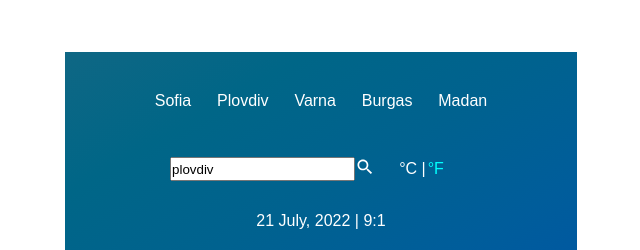
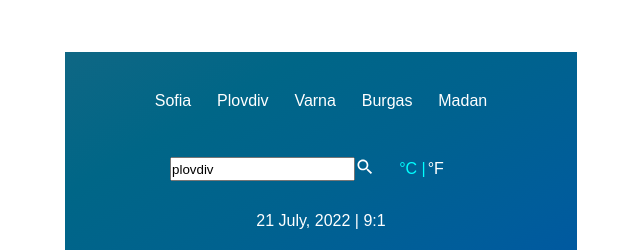
Before and after one commit to ihsanbrahomov98/weather, a React (Create React App) app in the folder frontend/: page / in a window 1280 px wide. Shown: the top 250 px of the page, without its empty margins (319-959 px from the left). Built offline with nearby package versions, Linux system fonts and the light colour scheme; no server answers.

Commit message:
my first commit

```diff
--- a/frontend/src/components/MainContainer.jsx
+++ b/frontend/src/components/MainContainer.jsx
@@ -1,7 +1,6 @@
 import React, { useState, useEffect } from "react";
 import axios from "axios";
 import SearchIcon from "@mui/icons-material/Search";
-import LocationOnIcon from "@mui/icons-material/LocationOn";
 import ThermostatIcon from "@mui/icons-material/Thermostat";
 import OpacityIcon from "@mui/icons-material/Opacity";
 import LightModeIcon from "@mui/icons-material/LightMode";
@@ -9,14 +8,14 @@ import AirIcon from "@mui/icons-material/Air";
 import WbTwilightIcon from "@mui/icons-material/WbTwilight";
 import "./main.css";
 import { DateTime } from "luxon";
-import { width } from "@mui/system";
+import { API_KEY } from "./Service";
 
 const MainContainer = () => {
   const [data, setData] = useState({});
   const [hourlyData, setHourlyData] = useState({});
   const [location, setLocation] = useState("plovdiv");
   const [loadNewData, setLoadNewData] = useState(false);
-  const [cyanDegree, setCyanDegree] = useState("cyan");
+  const [cyanDegree, setCyanDegree] = useState(false);
   const [unit, setUnit] = useState("metric");
   const [backGroundPropperty, setBackGroundPropperty] = useState({
     backgroundPosition: "center",
@@ -25,7 +24,7 @@ const MainContainer = () => {
     height: "100%",
     width: "100%",
   });
-  const API_KEY = "&appid=ce31168210cef5b45f6882a250d98bd3";
+
   const url = `https://api.openweathermap.org/data/2.5/weather?q=${location}${API_KEY}&units=${unit}`;
   const hourlyDataUrl = `https://api.openweathermap.org/data/2.5/forecast?q=${location}${API_KEY}&units=${unit}`;
 
@@ -34,7 +33,6 @@ const MainContainer = () => {
     const getAxiosData = () => {
       axios.get(url).then((response) => {
         setData(response.data);
-        console.log(response.data);
       });
     };
     getAxiosData();
@@ -44,23 +42,20 @@ const MainContainer = () => {
     const getAxiosData = () => {
       axios.get(hourlyDataUrl).then((response) => {
         setHourlyData(response.data);
-        console.log("big data");
-        console.log(response.data);
       });
     };
     getAxiosData();
   }, [loadNewData]);
-
+  // enter data check(search icon click)
   const getData = (e) => {
     if (e.key === "Enter") {
       axios.get(url).then((response) => {
         setData(response.data);
-        console.log(response.data);
       });
       setLocation("");
     }
   };
-
+  // formating dates for the UI
   const date = DateTime.now().toFormat("dd MMMM, yyyy");
   const hour = DateTime.now().toObject().hour;
   const minute = DateTime.now().toObject().minute;
--- /dev/null
+++ b/frontend/src/components/Service.jsx
@@ -0,0 +1 @@
+export const API_KEY = "&appid=ce31168210cef5b45f6882a250d98bd3";
```
Also changed, not shown: frontend/public/cool-background.png (deleted).
